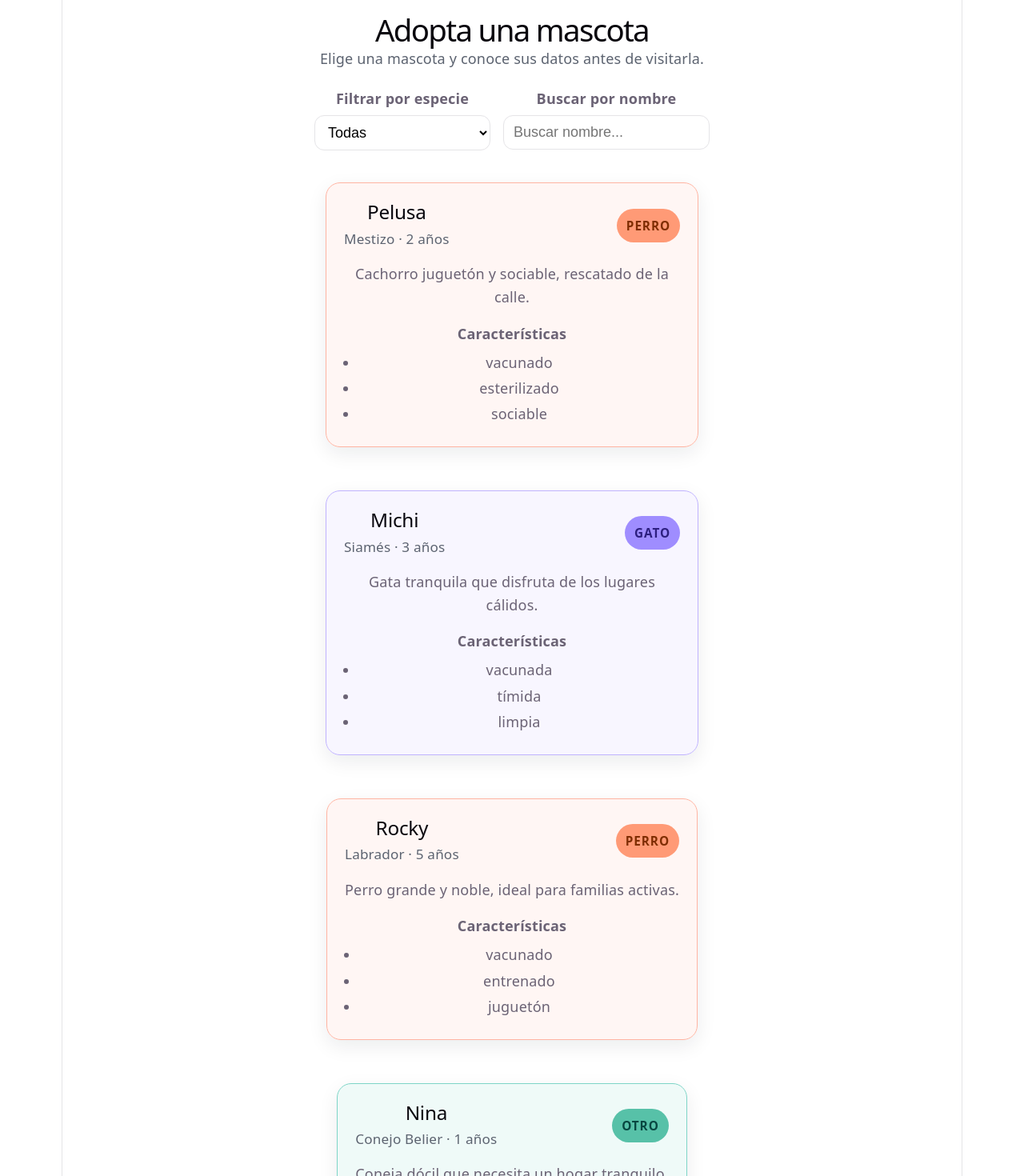
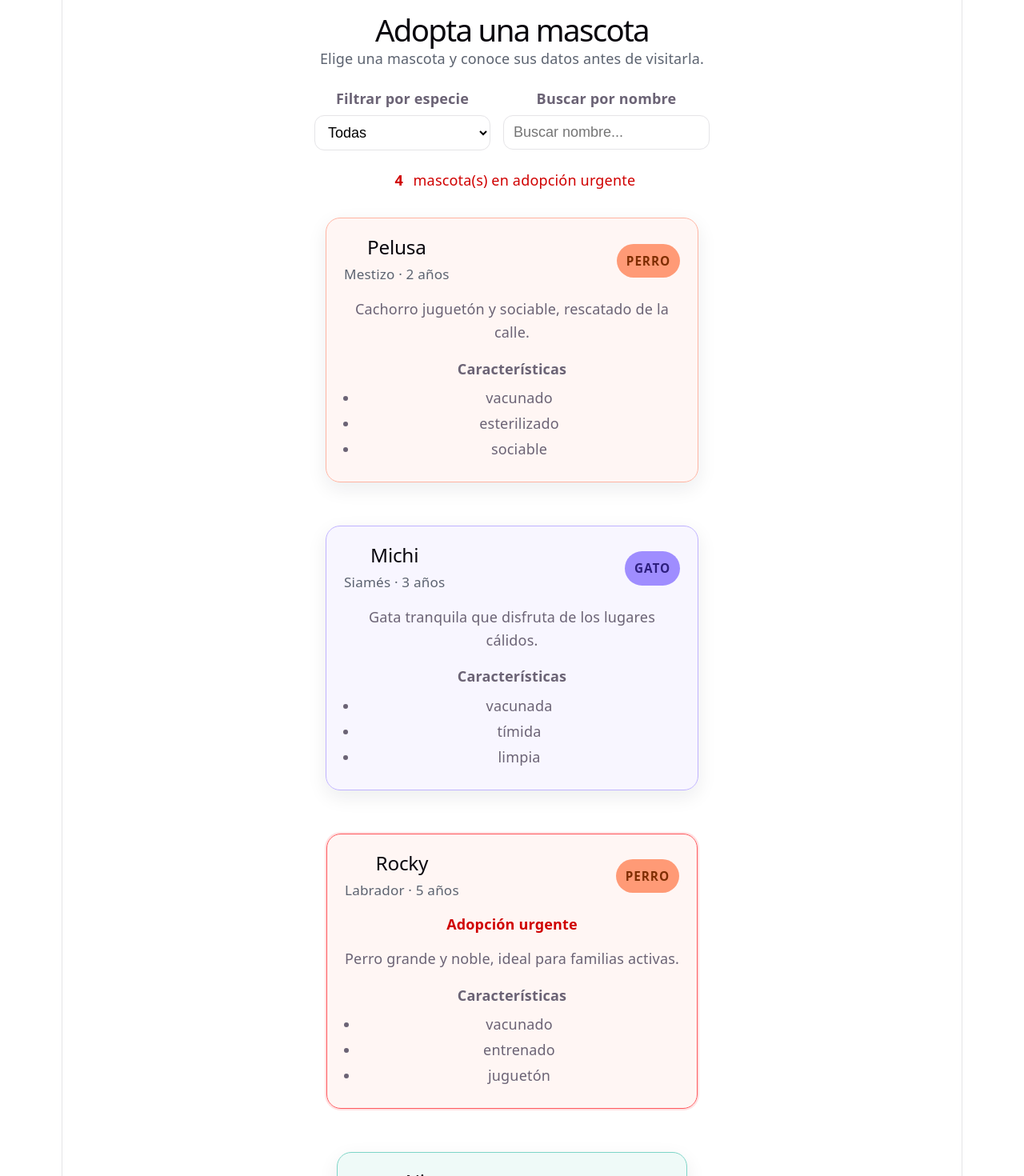
Before and after one commit to francisco-ribeiro-varas/bonus-track-prueba-3, a React (Vite) app: page / in a window 1280 px wide. Shown: the top 1470 px of the page at 80% size. Built offline with nearby package versions, Linux system fonts and the light colour scheme.

Commit message:
feat: destacar elementos y contador

```diff
--- a/src/App.css
+++ b/src/App.css
@@ -239,6 +239,18 @@
   margin: 32px 0;
 }
 
+.urgente-contador {
+  text-align: center;
+  margin-bottom: 18px;
+  font-size: 1rem;
+  color: #d00000;
+}
+
+.urgente-contador strong {
+  display: inline-block;
+  min-width: 26px;
+}
+
 .mascotas-grid {
   display: grid;
   grid-template-columns: repeat(auto-fit, minmax(280px, 1fr));
@@ -273,6 +285,17 @@
   box-shadow: 0 8px 24px rgba(16, 24, 40, 0.08);
   max-width: 420px;
   margin: 16px auto;
+}
+
+.mascota-card.urgente {
+  border-color: #ff595e;
+  box-shadow: 0 0 0 2px rgba(255, 89, 94, 0.18);
+}
+
+.mascota-card__urgente-text {
+  margin: 0 0 16px;
+  font-weight: 700;
+  color: #d00000;
 }
 
 .mascota-card__header {
--- a/src/App.jsx
+++ b/src/App.jsx
@@ -21,6 +21,8 @@ function App() {
     return cumpleEspecie && cumpleBusqueda
   })
 
+  const urgentesCount = mascotasFiltradas.filter((mascota) => mascota.adopcionUrgente).length
+
   return (
     <main className="app-page">
       <section className="app-header">
@@ -34,6 +36,10 @@ function App() {
         busqueda={busqueda}
         onBusquedaChange={setBusqueda}
       />
+
+      <div className="urgente-contador">
+        <strong>{urgentesCount}</strong> mascota(s) en adopción urgente
+      </div>
 
       {mascotasFiltradas.length > 0 ? (
         <ListaMascotas mascotas={mascotasFiltradas} />
--- a/src/components/ListaMascotas.jsx
+++ b/src/components/ListaMascotas.jsx
@@ -12,6 +12,7 @@ function ListaMascotas({ mascotas }) {
           especie={mascota.especie}
           descripcion={mascota.descripcion}
           caracteristicas={mascota.caracteristicas}
+          adopcionUrgente={mascota.adopcionUrgente}
         />
       ))}
     </section>
--- a/src/components/MascotaCard.jsx
+++ b/src/components/MascotaCard.jsx
@@ -1,12 +1,14 @@
-function MascotaCard({ nombre, raza, edad, especie, descripcion, caracteristicas }) {
+function MascotaCard({ nombre, raza, edad, especie, descripcion, caracteristicas, adopcionUrgente }) {
   const especieClase = especie.toLowerCase() === 'perro'
     ? 'especie-perro'
     : especie.toLowerCase() === 'gato'
       ? 'especie-gato'
       : 'especie-otro'
 
+  const urgenteClase = adopcionUrgente ? ' urgente' : ''
+
   return (
-    <article className={`mascota-card ${especieClase}`}>
+    <article className={`mascota-card ${especieClase}${urgenteClase}`}>
       <header className="mascota-card__header">
         <div>
           <h2 className="mascota-card__nombre">{nombre}</h2>
@@ -14,6 +16,8 @@ function MascotaCard({ nombre, raza, edad, especie, descripcion, caracteristicas
         </div>
         <span className="mascota-card__badge">{especie}</span>
       </header>
+
+      {adopcionUrgente && <p className="mascota-card__urgente-text">Adopción urgente</p>}
 
       <p className="mascota-card__descripcion">{descripcion}</p>
 
```
Also changed, not shown: IA.txt.
